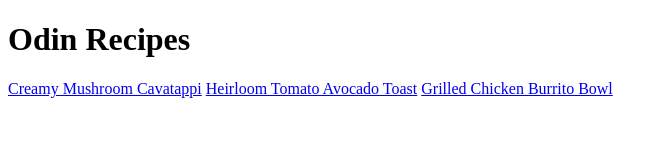
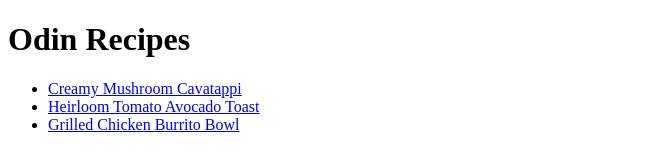
Before and after one commit to stokeafire/odin-recipes, a plain HTML site: page index.html in a window 1280 px wide. Shown: the whole page, without its empty margins (0-668 px from the left). Drawn offline with Linux system fonts and the light colour scheme.

Commit message:
Formatted index to look better.

```diff
--- a/index.html
+++ b/index.html
@@ -8,11 +8,11 @@
     <body>
         <h1>Odin Recipes</h1>
 
-        <a href="recipes/mushroom-pasta.html" target="_blank" rel="noopener noreferrer">Creamy Mushroom Cavatappi</a>
-
-        <a href="recipes/tna-toast.html" target="_blank" rel="noopener noreferrer">Heirloom Tomato Avocado Toast</a>
-
-        <a href="recipes/burrito-bowl.html" target="_blank" rel="noopener noreferrer">Grilled Chicken Burrito Bowl</a>
+        <ul>
+            <li><a href="recipes/mushroom-pasta.html" target="_blank" rel="noopener noreferrer">Creamy Mushroom Cavatappi</a></li>
+            <li><a href="recipes/tna-toast.html" target="_blank" rel="noopener noreferrer">Heirloom Tomato Avocado Toast</a></li>
+            <li><a href="recipes/burrito-bowl.html" target="_blank" rel="noopener noreferrer">Grilled Chicken Burrito Bowl</a></li>
+        </ul>
 
     </body>
 </html>
```
